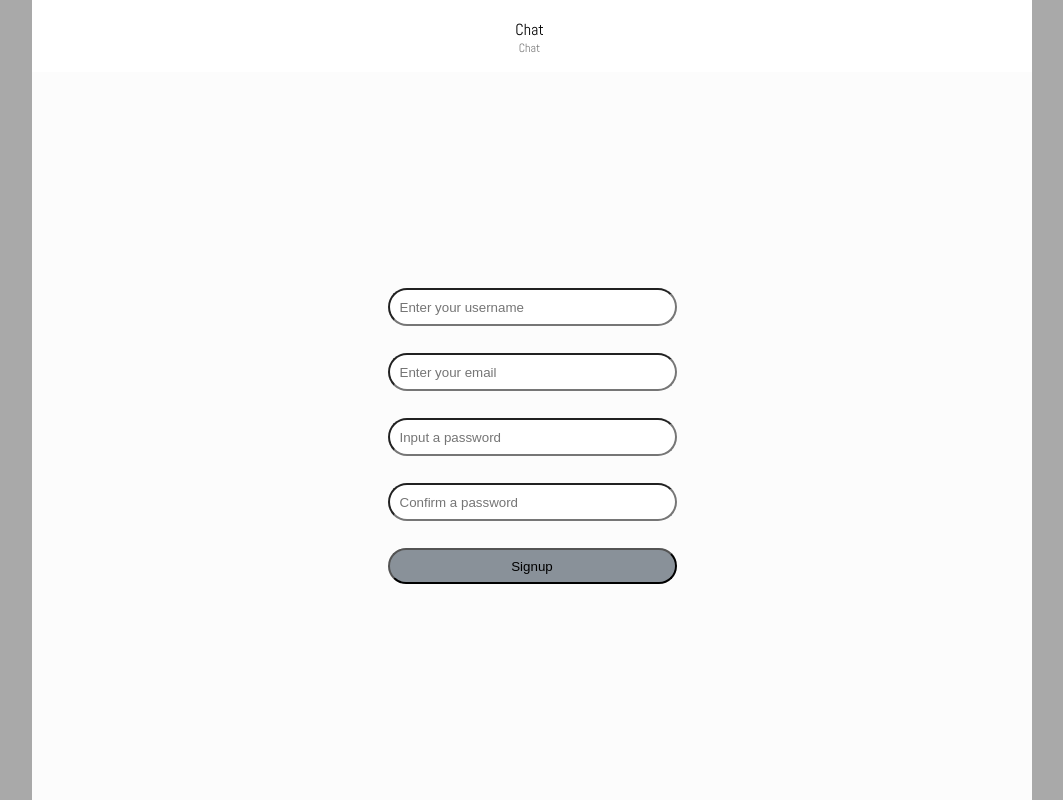
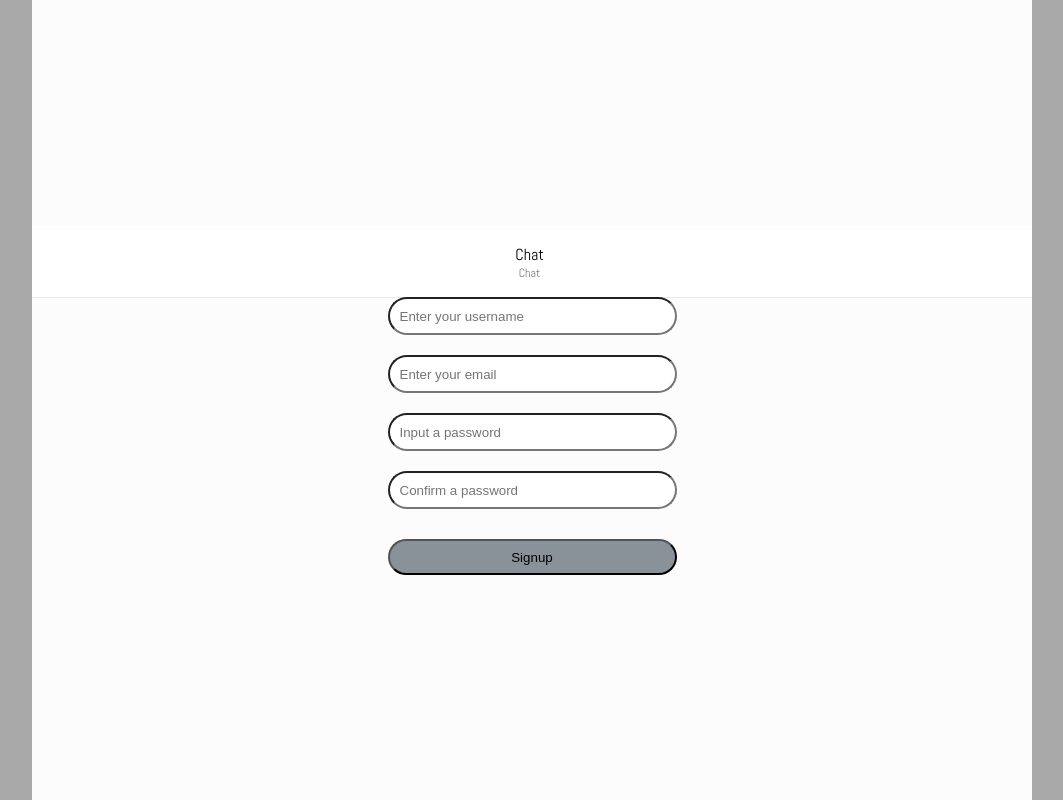
Before and after one commit to Maksvell129/online-chat-frontend, a React (Create React App) app in the folder chat/: page /registration in a window 1280 px wide. Shown: the whole page, without its empty margins (108-1171 px from the left). Built offline with nearby package versions, Linux system fonts and the light colour scheme; no server answers.

Commit message:
edited styles for registration, added beautiful errors showing

```diff
--- a/chat/src/components/Registration/Registration.css
+++ b/chat/src/components/Registration/Registration.css
@@ -6,7 +6,28 @@
     display: flex;
     flex-direction: column;
     height: 100%;
-    /* position: relative; */
+}
+
+.reg-container{
+    display: flex;
+    height: 100%;
+    width: 100%;
+    flex-grow: 1;
+
+    justify-content: center;
+    align-items: center;
+    flex-direction: column;
+
+    overflow: hidden;
+}
+
+.reg-credentials{
+    display: flex;
+    flex-direction: column;
+}
+
+.reg-credentials > *{
+    margin-bottom: 20px;
 }
 
 .reg-form {
@@ -29,9 +50,15 @@
     min-height: 65px;
 }
 
-.button {
+.reg-button {
+    margin-top: 10px;
     background-color: #899199;
     border-radius: 20px;
     width: 100%;
     height: 36px;
 }
+
+.login-offer{
+    margin-top: 10px;
+    text-align: center;
+}
--- a/chat/src/components/Registration/RegistrationForm.js
+++ b/chat/src/components/Registration/RegistrationForm.js
@@ -1,100 +1,141 @@
-import React from "react";
-import {useRef} from "react";
+import React, { useState, useRef, useContext } from "react";
 import useRequest from "../../hooks/useRequest";
 import "./Registration.css";
 import AuthService from "../../services/AuthService";
+import AuthContext from "../../contexts/auth/AuthContext";
+import { getUserInformationFromAccessToken } from "../../utils/user";
+import ErrorInput from "../ErrorInput/ErrorInput";
 
 const RegistrationForm = () => {
 
-    const username = useRef()
-    const email = useRef()
-    const password = useRef()
-    const confirmPassword = useRef()
+    const [username, setUsername] = useState("")
+    const [email, setEmail] = useState("")
+    const [password, setPassword] = useState("")
+    const [confirmPassword, setConfirmPassword] = useState("")
+
+
+    const [usernameErrorText, setUsernameErrorText] = useState()
+    const [emailErrorText, setEmailErrorText] = useState()
+    const [passwordErrorText, setPasswordErrorText] = useState()
+    const [confirmPasswordErrorText, setConfirmPasswordErrorText] = useState()
+
+
+    const {authContextData} = useContext(AuthContext)
 
     const [isLoading, register] = useRequest(async (username, password, email) => {
+
+        setUsernameErrorText()
+        setEmailErrorText()
+        setPasswordErrorText()
 
         const response = await AuthService.register(username, password, email)
 
         if(!response.correct){
             if(response.status === 400)
                 {
-                    alert(
-                        `username: ${response.data.username}
-                         password: ${response.data.password}
-                         email: ${response.data.email}
-                        `
-                    )
+                    if(response.data.username)
+                        setUsernameErrorText(response.data.username)
+
+                    if(response.data.email)
+                        setEmailErrorText(response.data.email)
+
+                    if(response.data.password)
+                        setPasswordErrorText(response.data.password)
+
+                    return
                 }
         }
+        const userData = getUserInformationFromAccessToken()
+
+        authContextData.setIsAuth(response.correct)
+        authContextData.setUsername(userData.username)
+        authContextData.setUserId(userData.userId)
 
     })
 
-    const handleSubmit = async (event) => {
+    const handleSubmit = (event) => {
         event.preventDefault();
-
-        const usernameValue = username.current.value
-        const emailValue = email.current.value
-        const passwordValue = password.current.value
-        const confirmPasswordValue = confirmPassword.current.value
+        setConfirmPasswordErrorText()
 
 
-        if(passwordValue !== confirmPasswordValue){
-            alert('passwords must match')
+        if(password !== confirmPassword){
+            setConfirmPasswordErrorText('Passwords must match')
             return
         }
 
-        await register(usernameValue, passwordValue, emailValue)
+        register(username, password, email)
 
     }
 
+    const usernameChanged = (event) => {
+        event.preventDefault()
+        setUsername(event.target.value)
+    }
+
+
+    const emailChanged = (event) => {
+        event.preventDefault()
+        setEmail(event.target.value)
+    }
+
+
+    const passwordChanged = (event) => {
+        event.preventDefault()
+        setPassword(event.target.value)
+    }
+
+
+    const confirmPasswordChanged = (event) => {
+        event.preventDefault()
+        setConfirmPassword(event.target.value)
+    }
+
+
     if(isLoading)
-        return
+        return 'Loading'
 
 
     return (
-        <div className="container-center-horizontal x2 screen">
-            <div className="reg-form">
-                <form onSubmit={handleSubmit}>
-                    <div className="reg-group">
-                        <input
+        <form className='reg-form' onSubmit={handleSubmit}>
+            <div className="reg-credentials">
+                <ErrorInput
                     type="text"
+                    errorText={usernameErrorText}
                     className="input name"
                     placeholder="Enter your username"
-                            ref={username}
+                    value={username}
+                    onChange={usernameChanged}
                     required/>
-                    </div>
 
-                    <div className="reg-group">
-                        <input
+                <ErrorInput
                     type="email"
+                    errorText={emailErrorText}
                     className="input email"
                     placeholder="Enter your email"
-                            ref={email}
+                    value={email}
+                    onChange={emailChanged}
                     required/>
-                    </div>
 
-                    <div className="reg-group">
-                        <input
+                <ErrorInput
                     type="password"
+                    errorText={passwordErrorText}
                     className="input password"
                     placeholder="Input a password"
-                            ref={password}
+                    value={password}
+                    onChange={passwordChanged}
                     required/>
-                    </div>
 
-                    <div className="reg-group">
-                        <input
+                <ErrorInput
                     type="password"
+                    errorText={confirmPasswordErrorText}
                     className="input password"
-                            ref={confirmPassword}
+                    value={confirmPassword}
+                    onChange={confirmPasswordChanged}
                     placeholder="Confirm a password"
                     required/>
             </div>
-
-                    <button className="button">Signup</button>
+            <button className="reg-button">Signup</button>
         </form>
-            </div>
-        </div>
     )
 }
 
```
Lines whose indentation alone changed are shown as unchanged.
